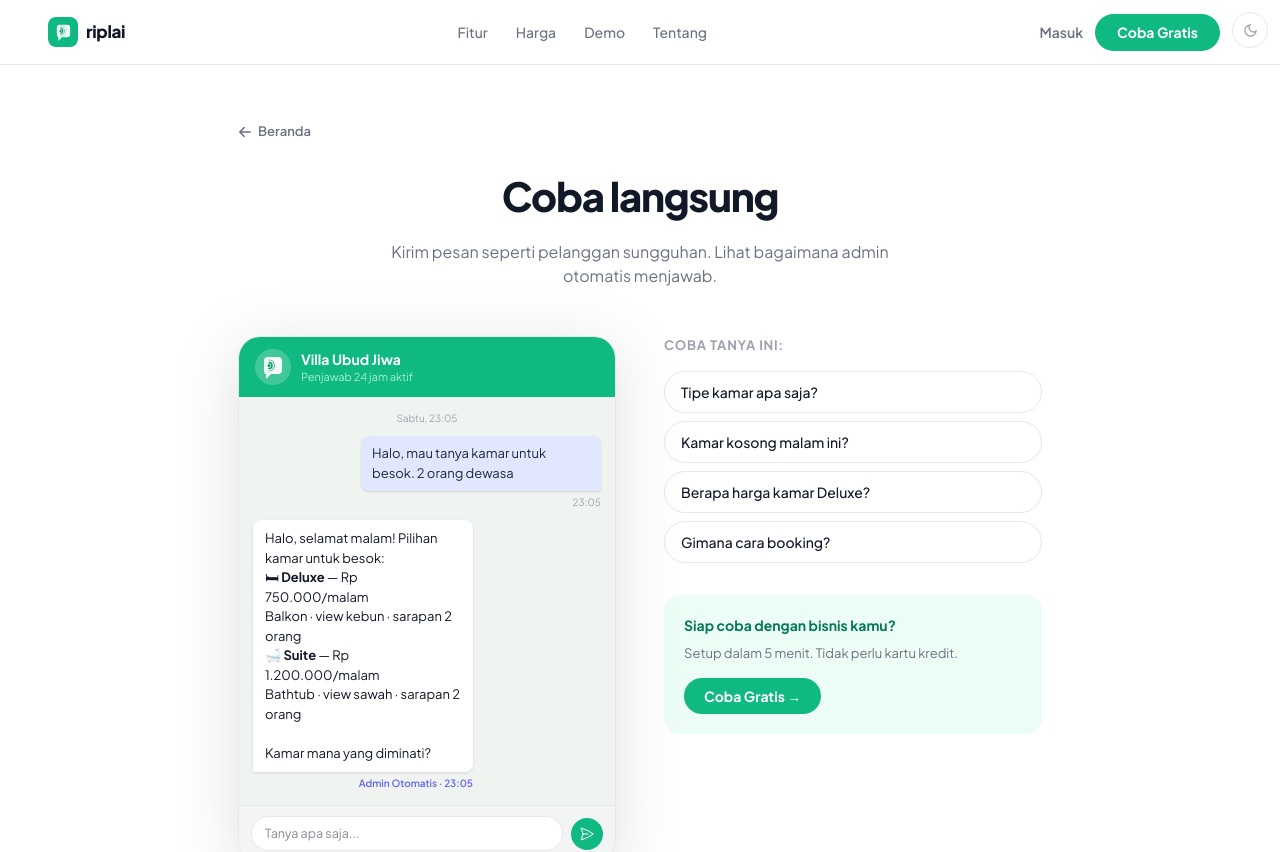
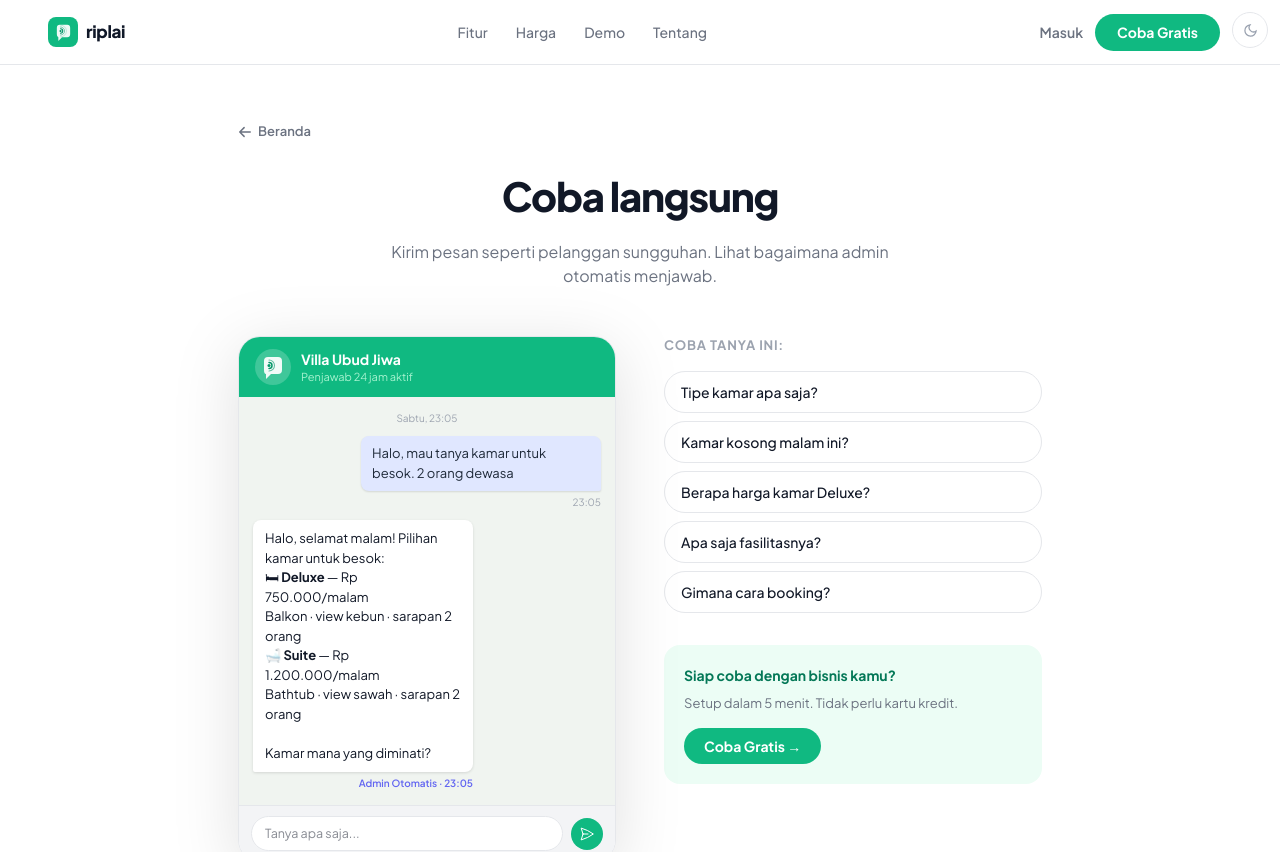
Before and after one commit to agussuarya/riplai-web, a Next.js app in the folder apps/web/: page /demo in a window 1280 px wide. Shown: the top 852 px of the page. Built offline with nearby package versions, Linux system fonts and the light colour scheme.

Commit message:
fix(web): restore fasilitasnya suggestion to demo page

```diff
--- a/apps/web/app/(marketing)/demo/page.tsx
+++ b/apps/web/app/(marketing)/demo/page.tsx
@@ -7,6 +7,7 @@ const suggestions = [
   'Tipe kamar apa saja?',
   'Kamar kosong malam ini?',
   'Berapa harga kamar Deluxe?',
+  'Apa saja fasilitasnya?',
   'Gimana cara booking?',
 ];
 
```
